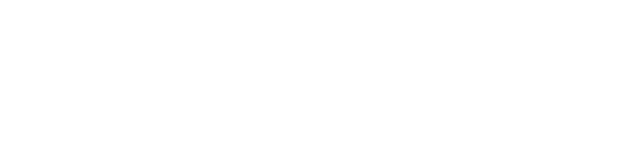
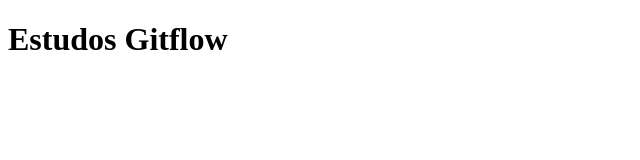
Before and after one commit to MayconL27/Gitflow-Estudos, a plain HTML site: page index.html in a window 1280 px wide. Shown: the whole page, without its empty margins (0-640 px from the left). Drawn offline with Linux system fonts and the light colour scheme.

Commit message:
Adicionando um <h1>

```diff
--- a/index.html
+++ b/index.html
@@ -7,6 +7,7 @@
     <title>Gitflow estudos</title>
 </head>
 <body>
+    <h1>Estudos Gitflow</h1>
 
 </body>
 </html>
```
